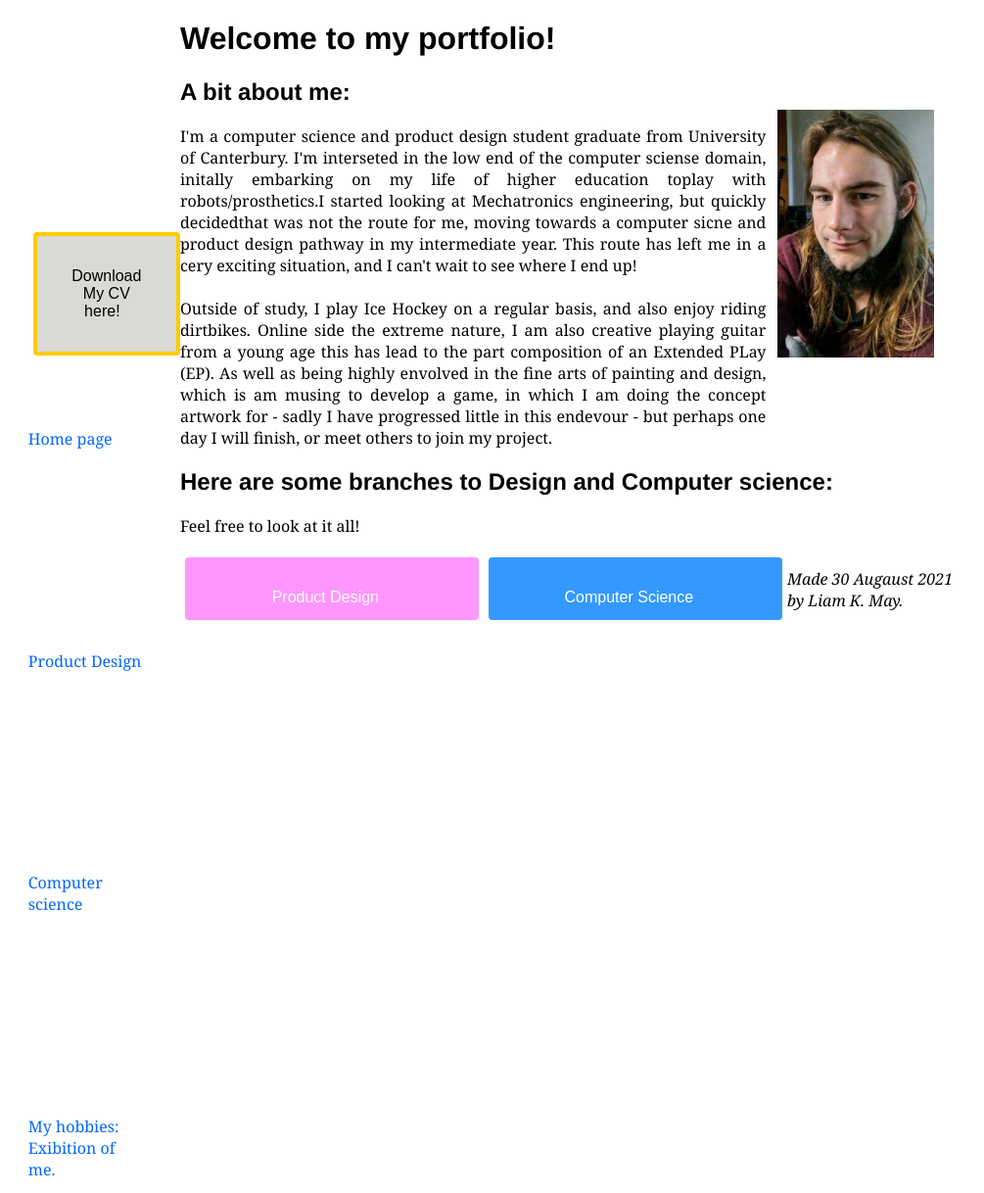
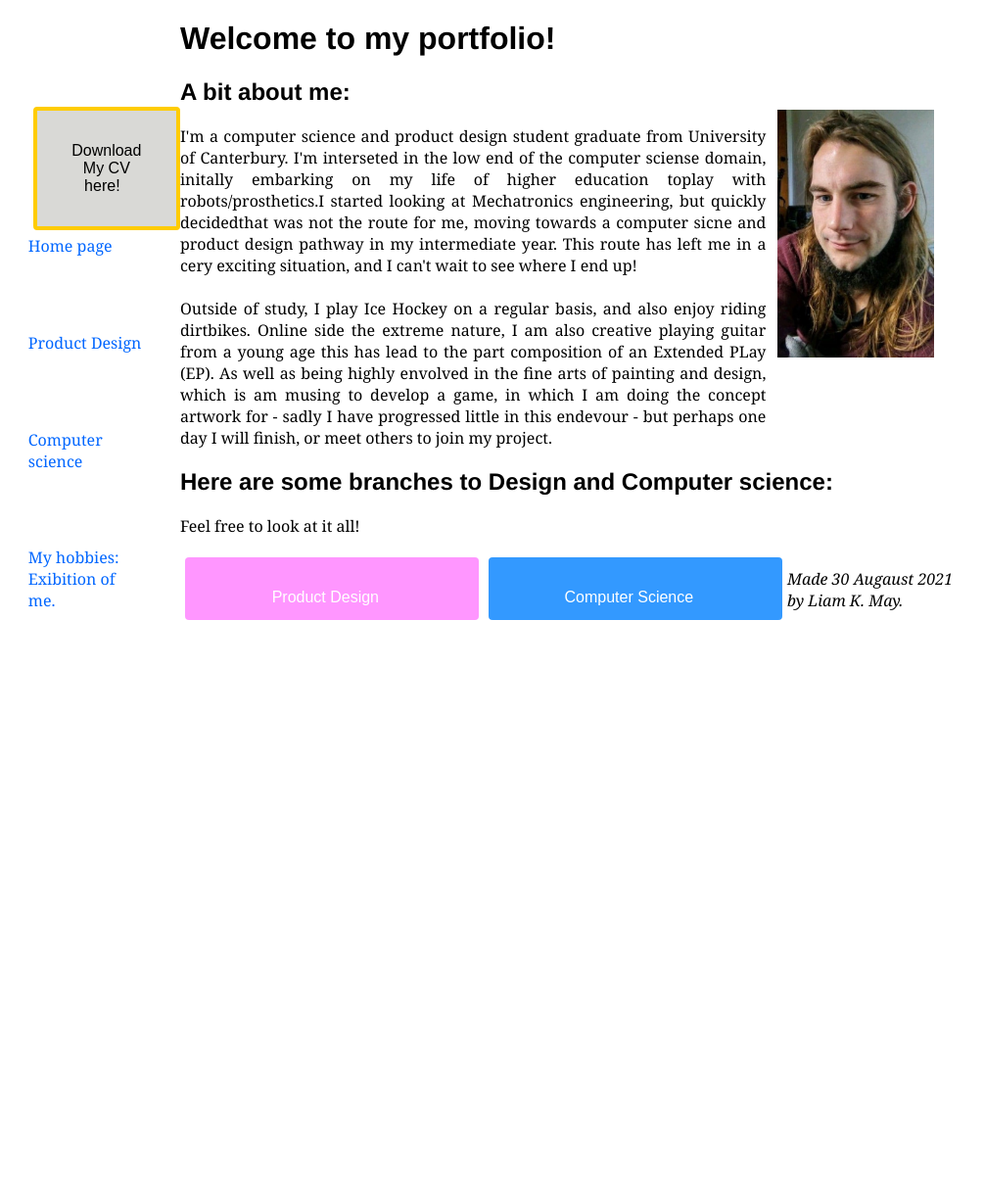
Before and after one commit to TheTriangleTrippa/Portfolio, a Jekyll site: the page built from index.html, in a window 1280 px wide. Shown: the whole page at 98% size, without its empty margins (0-1005 px from the left). Built offline with Jekyll 4.4.1, drawn with Linux system fonts in a browser that asks for light colours; after the commit the page ends 900 px from its top, so only the background shows below that.

Commit message:
Update stylesheet.css

```diff
--- a/assets/css/stylesheet.css
+++ b/assets/css/stylesheet.css
@@ -56,7 +56,7 @@ ul.navbar {
     padding: 0.3em;
     border-right: 1em solid black;
     border: 1px black;
-    padding-top: 12em;
+    padding-top: 4em;
     }
 
   ul.navbar a {
```
